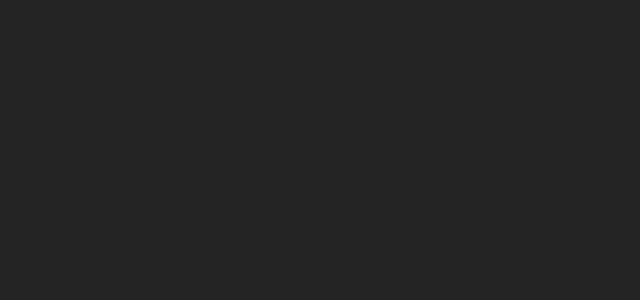
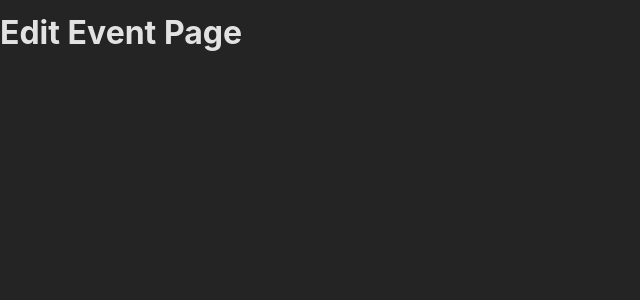
Before and after one commit to FANT0M100/spaRouterReact, a React (Create React App) app in the folder frontend/: page /events/1/edit in a window 1280 px wide. Shown: the top 300 px of the page, without its empty margins (0-640 px from the left). Built offline with nearby package versions, Linux system fonts and the light colour scheme.

Commit message:
add all pages

```diff
--- a/frontend/src/App.js
+++ b/frontend/src/App.js
@@ -1,7 +1,21 @@
 import { createBrowserRouter, RouterProvider } from "react-router-dom";
 
+import HomePage from "./pages/Home";
+import EventsPage from "./pages/Events";
+import EventDetailPage from "./pages/EventDetail";
+import NewEventPage from "./pages/NewEvent";
+import EditEventPage from "./pages/EditEvent";
+
+const router = createBrowserRouter([
+  { path: "/", element: <HomePage /> },
+  { path: "/events", element: <EventsPage /> },
+  { path: "/events/:eventId", element: <EventDetailPage /> },
+  { path: "/events/new", element: <NewEventPage /> },
+  { path: "/events/:eventId/edit", element: <EditEventPage /> },
+]);
+
 function App() {
-  return <div></div>;
+  return <RouterProvider router={router} />;
 }
 
 export default App;
--- a/frontend/src/pages/EditEvent.js
+++ b/frontend/src/pages/EditEvent.js
@@ -0,0 +1,5 @@
+const EditEventPage = () => {
+  return <h1>Edit Event Page</h1>;
+};
+
+export default EditEventPage;
--- a/frontend/src/pages/EventDetail.js
+++ b/frontend/src/pages/EventDetail.js
@@ -0,0 +1,5 @@
+const EventDetailPage = () => {
+  return <h1>Event Detail Page</h1>;
+};
+
+export default EventDetailPage;
--- a/frontend/src/pages/Events.js
+++ b/frontend/src/pages/Events.js
@@ -0,0 +1,5 @@
+const EventsPage = () => {
+  return <h1>Events Page</h1>;
+};
+
+export default EventsPage;
--- a/frontend/src/pages/Home.js
+++ b/frontend/src/pages/Home.js
@@ -0,0 +1,7 @@
+import React from "react";
+
+const HomePage = () => {
+  return <h1>Home Page</h1>;
+};
+
+export default HomePage;
--- a/frontend/src/pages/NewEvent.js
+++ b/frontend/src/pages/NewEvent.js
@@ -0,0 +1,5 @@
+const NewEventPage = () => {
+  return <h1>New Event Page</h1>;
+};
+
+export default NewEventPage;
```
